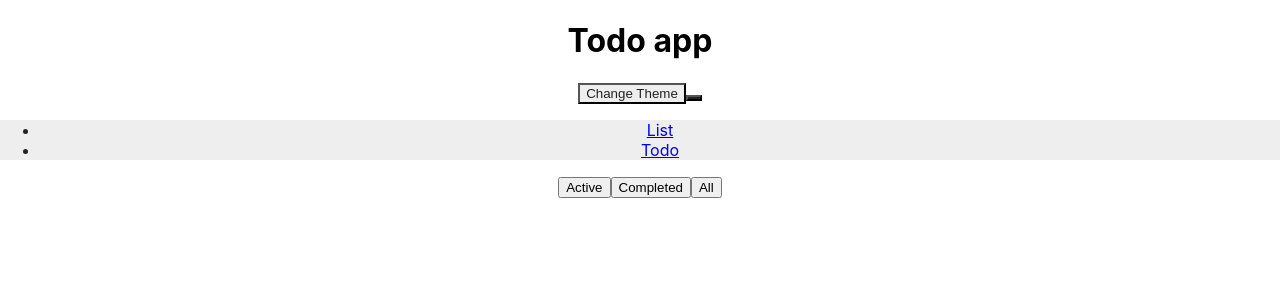
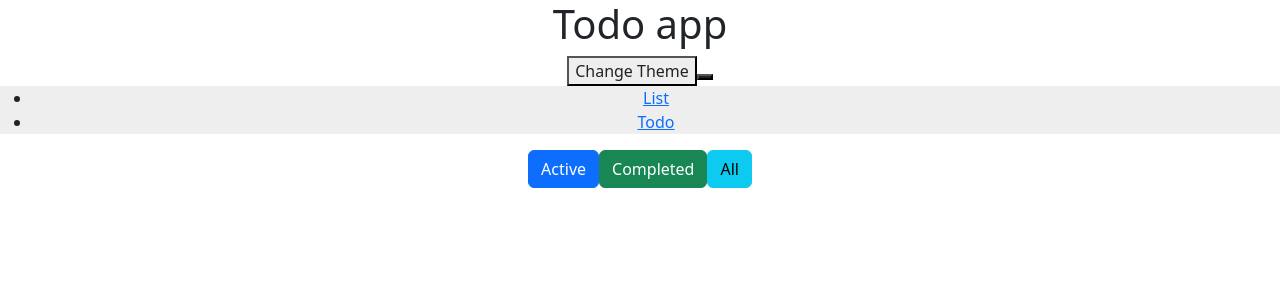
Before and after one commit to Vishnu-AV/react-first-app, a React (Create React App) app in the folder redux-app/: page / in a window 1280 px wide. Shown: the top 300 px of the page. Built offline with nearby package versions, Linux system fonts and the light colour scheme.

Commit message:
setting up react-bootstrap

```diff
--- a/redux-app/package.json
+++ b/redux-app/package.json
@@ -7,7 +7,9 @@
     "@testing-library/jest-dom": "^5.16.5",
     "@testing-library/react": "^13.4.0",
     "@testing-library/user-event": "^13.5.0",
+    "bootstrap": "^5.2.3",
     "react": "^18.2.0",
+    "react-bootstrap": "^2.7.2",
     "react-dom": "^18.2.0",
     "react-redux": "^8.0.5",
     "react-router-dom": "^6.9.0",
--- a/redux-app/src/components/TodoItem.js
+++ b/redux-app/src/components/TodoItem.js
@@ -1,5 +1,5 @@
-
 import React, { useRef } from "react";
+import { Button } from "react-bootstrap";
 
 const TodoItem = (props) => {
   const { item, updateTodo, removeTodo, completeTodo } = props;
@@ -42,31 +42,32 @@ const TodoItem = (props) => {
         onKeyPress={(e) => update(item.id, inputRef.current.value, e)}
       />
       <div className="btns">
-        <button
+        <Button
+          variant="warning"
           whileHover={{ scale: 1.4 }}
           whileTap={{ scale: 0.9 }}
           onClick={() => changeFocus()}
         >
           Edit
-        </button>
+        </Button>
         {item.completed === false && (
-          <button
+          <Button
+            variant="success"
             whileHover={{ scale: 1.4 }}
             whileTap={{ scale: 0.9 }}
-            style={{ color: "green" }}
             onClick={() => completeTodo(item.id)}
           >
             Complete
-          </button>
+          </Button>
         )}
-        <button
+        <Button
+          variant="danger"
           whileHover={{ scale: 1.4 }}
           whileTap={{ scale: 0.9 }}
-          style={{ color: "red" }}
           onClick={() => removeTodo(item.id)}
         >
-         Remove
-        </button>
+          Remove
+        </Button>
       </div>
       {item.completed && <span className="completed">done</span>}
     </li>
--- a/redux-app/src/components/todolist.js
+++ b/redux-app/src/components/todolist.js
@@ -1,5 +1,7 @@
 import React, { useState } from "react";
 import { connect } from "react-redux";
+import { Button } from "react-bootstrap";
+
 import {
   addTodos,
   completeTodos,
@@ -28,27 +30,31 @@ const DisplayTodos = (props) => {
   return (
     <div className="displaytodos">
       <div className="buttons">
-        <button
+        <Button
+          variant="primary"
+          size="l"
           whileHover={{ scale: 1.1 }}
           whileTap={{ scale: 0.9 }}
           onClick={() => setSort("active")}
         >
           Active
-        </button>
-        <button
+        </Button>
+        <Button
+          variant="success"
           whileHover={{ scale: 1.1 }}
           whileTap={{ scale: 0.9 }}
           onClick={() => setSort("completed")}
         >
           Completed
-        </button>
-        <button
+        </Button>
+        <Button
+          variant="info"
           whileHover={{ scale: 1.1 }}
           whileTap={{ scale: 0.9 }}
           onClick={() => setSort("all")}
         >
           All
-        </button>
+        </Button>
       </div>
       <ul>
         {props.todos.length > 0 && sort === "active"
--- a/redux-app/src/components/todos.js
+++ b/redux-app/src/components/todos.js
@@ -1,7 +1,8 @@
 import React, { useState } from "react";
 import { connect } from "react-redux";
+import { useNavigate } from "react-router-dom";
+
 import { addTodos } from "../redux/reducer";
-import { useNavigate } from "react-router-dom";
 
 const mapStateToProps = (state) => {
   return {
@@ -47,9 +48,9 @@ const Todos = (props) => {
       />
 
       <button
+      className="add-btn btn btn-primary"
         whileHover={{ scale: 1.1 }}
         whileTap={{ scale: 0.9 }}
-        className="add-btn"
         onClick={() => add()}
       >
         Add
--- a/redux-app/src/index.js
+++ b/redux-app/src/index.js
@@ -4,6 +4,9 @@ import './index.css';
 import App from './App';
 // import reportWebVitals from './reportWebVitals';
 import { BrowserRouter } from 'react-router-dom';
+import 'bootstrap/dist/css/bootstrap.min.css';
+import 'bootstrap/dist/js/bootstrap.bundle.min';
+
 
 import { Provider } from "react-redux";
 import store from "./redux/store";
```
Also changed, not shown: 1 other file (tests, documents, lock files or other folders). Lines whose indentation alone changed are shown as unchanged.
